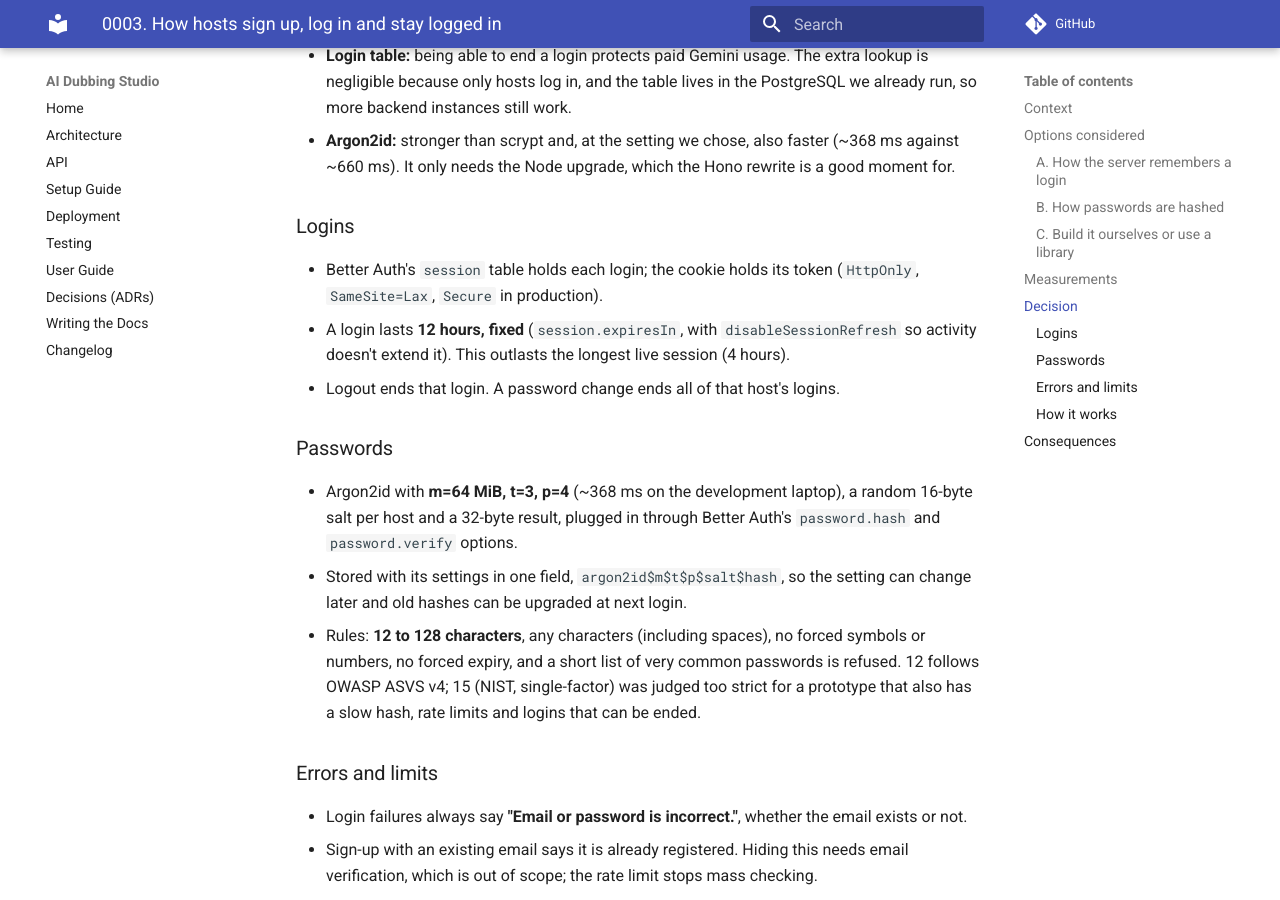
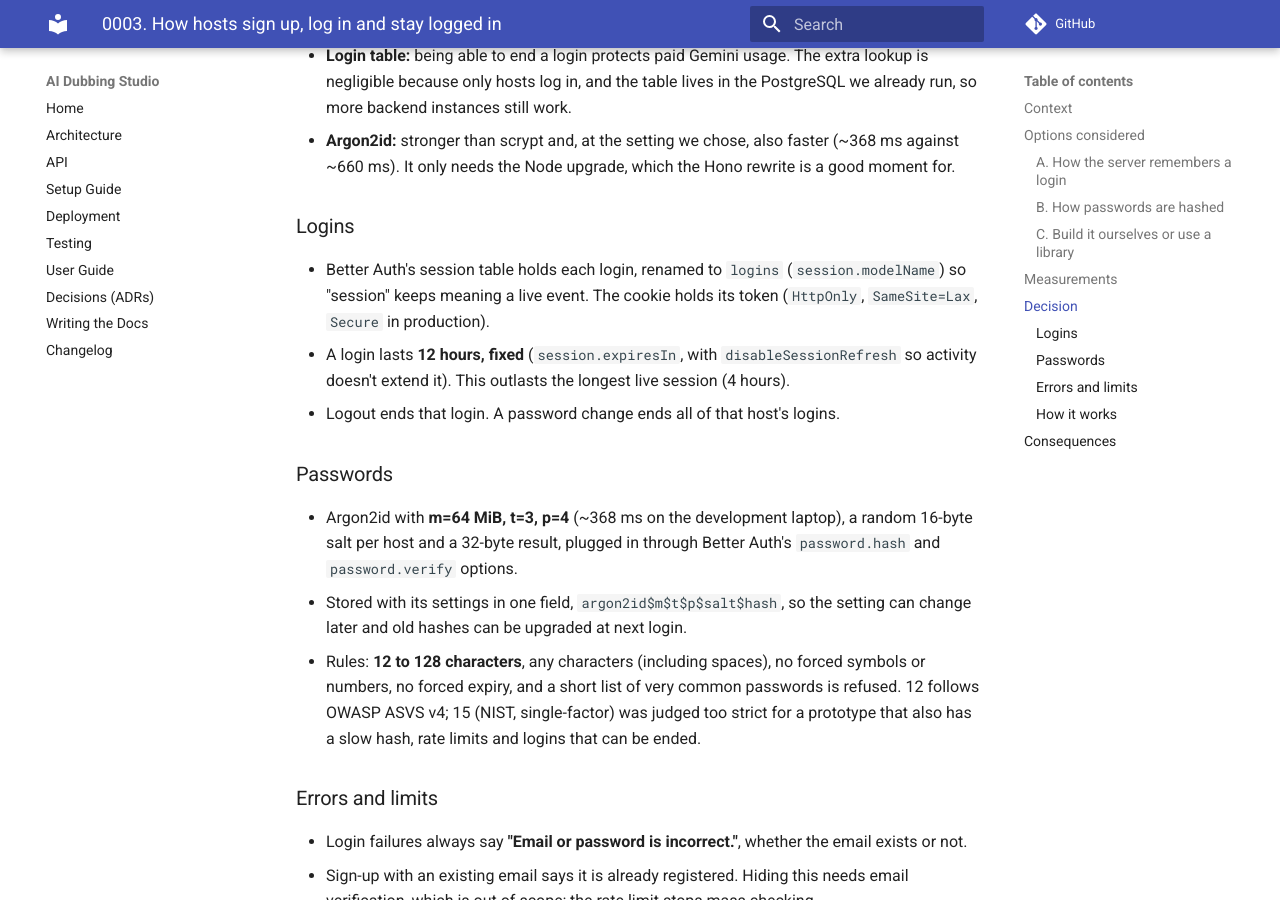
Before and after one commit to WH1TE-SHAD0W/ai-dubbing-studio, an MkDocs documentation site: the page built from docs/adr/0003-host-authentication.md, in a window 1280 px wide and 900 px high, scrolled down 3102 px. Built offline with MkDocs 1.6.1 and Material for MkDocs 9.7.7, drawn with Linux system fonts in a browser that asks for light colours; comment, search, counter and statistics services are not loaded.

Commit message:
docs: call Better Auth's session table logins in ADR-0003 (YGP-12)
Co-Authored-By: Claude Opus 5.5 <noreply@anthropic.com>

```diff
--- a/docs/adr/0003-host-authentication.md
+++ b/docs/adr/0003-host-authentication.md
@@ -119,8 +119,9 @@ Why:
 
 ### Logins
 
-- Better Auth's `session` table holds each login; the cookie holds its token
-  (`HttpOnly`, `SameSite=Lax`, `Secure` in production).
+- Better Auth's session table holds each login, renamed to `logins`
+  (`session.modelName`) so "session" keeps meaning a live event. The cookie
+  holds its token (`HttpOnly`, `SameSite=Lax`, `Secure` in production).
 - A login lasts **12 hours, fixed** (`session.expiresIn`, with
   `disableSessionRefresh` so activity doesn't extend it). This outlasts the
   longest live session (4 hours).
@@ -185,7 +186,7 @@ Good:
 Bad / trade-offs:
 
 - **Login tokens are stored unhashed.** Better Auth saves and looks up the session
-  token as it is, so someone with a copy of the `session` table could use its
+  token as it is, so someone with a copy of the `logins` table could use its
   tokens to log in. The 12-hour limit caps how long a stolen token works, and
   anyone with a copy of the database already has more serious access. Accepted
   for the prototype.
```
Also changed, not shown: other parts of docs/adr/0003-host-authentication.md (+3 -3 lines).
